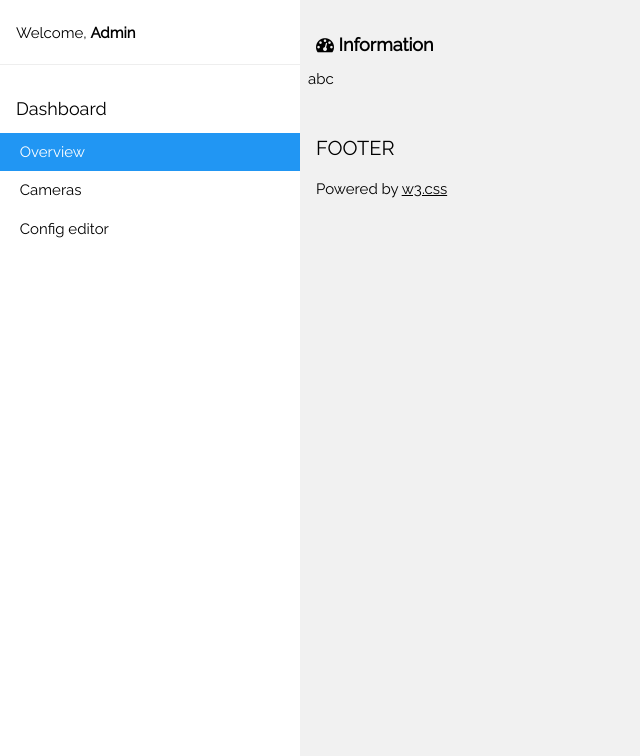
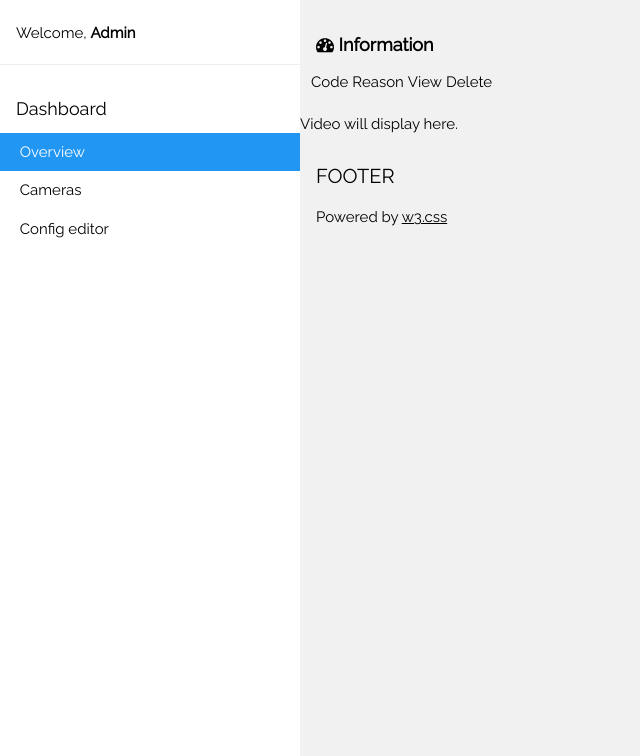
Before and after one commit to ProjectOrangeJuice/DoorBellCamera, a PHP site: page /motion/blank.php in a window 1280 px wide. Shown: the part 44-800 px from the top of the page, without its empty margins (0-640 px from the left). Run offline with PHP 8.4, Linux system fonts and the light colour scheme.

Commit message:
Displaying motion on the web

```diff
--- a/confEditor/web/site/blank.php
+++ b/confEditor/web/site/blank.php
@@ -18,10 +18,69 @@ include("parts/side.php");
     </header>
 
     <div class="w3-row-padding w3-margin-bottom">
-abc
-  </div>
+      <div id="motionBox">
+        <table id="motionTable">
+          <tbody>
+            <tr>
+              <td>Code</td>
+              <td>Reason</td>
+              <td>View</td>
+              <td>Delete</td>
+            </tr>
 
 
+
+          </tbody>
+        </table>
+      </div>
+    </div>
+<div id="videoBox">
+  Video will display here.
+</div>
+    <script>
+
+        var jsonT;
+        var xhttp = new XMLHttpRequest();
+        xhttp.onreadystatechange = function () {
+          if (this.readyState == 4 && this.status == 200) {
+            jsont = JSON.parse(this.responseText)
+
+            var tableRef = document.getElementById('motionTable').getElementsByTagName('tbody')[0];
+            jsont.forEach(function (entry) {
+              // Insert a row in the table at the last row
+              var newRow = tableRef.insertRow();
+
+              // Insert a cell in the row at index 0
+              var newCell = newRow.insertCell(0);
+              var newCell2 = newRow.insertCell(1);
+              var newCell3 = newRow.insertCell(2);
+              var newCell4 = newRow.insertCell(3);
+
+              // Append a text node to the cell
+              var newText = document.createTextNode(entry.Code);
+              newCell.appendChild(newText);
+              var newText2 = document.createTextNode(entry.Reason);
+              newCell2.appendChild(newText2);
+
+              var a = document.createElement("button")
+              a.innerHTML = "View"
+              a.addEventListener("click", function() {
+                document.getElementById("videoBox").innerHTML = "<video controls autoplay height='360'><source src='http://localhost:8000/motion/"+entry.Code+"'></video>"
+              });
+
+              newCell3.appendChild(a)
+
+            });
+
+
+
+
+          }
+        };
+        xhttp.open("GET", "http://localhost:8000/motion", true);
+        xhttp.send();
+
+    </script>
 
 
     <?php include("parts/footer.php") ?>
@@ -31,4 +90,5 @@ abc
 
 
 </body>
+
 </html>
```
Also changed, not shown: 1 other file. Lines whose indentation alone changed are shown as unchanged.
